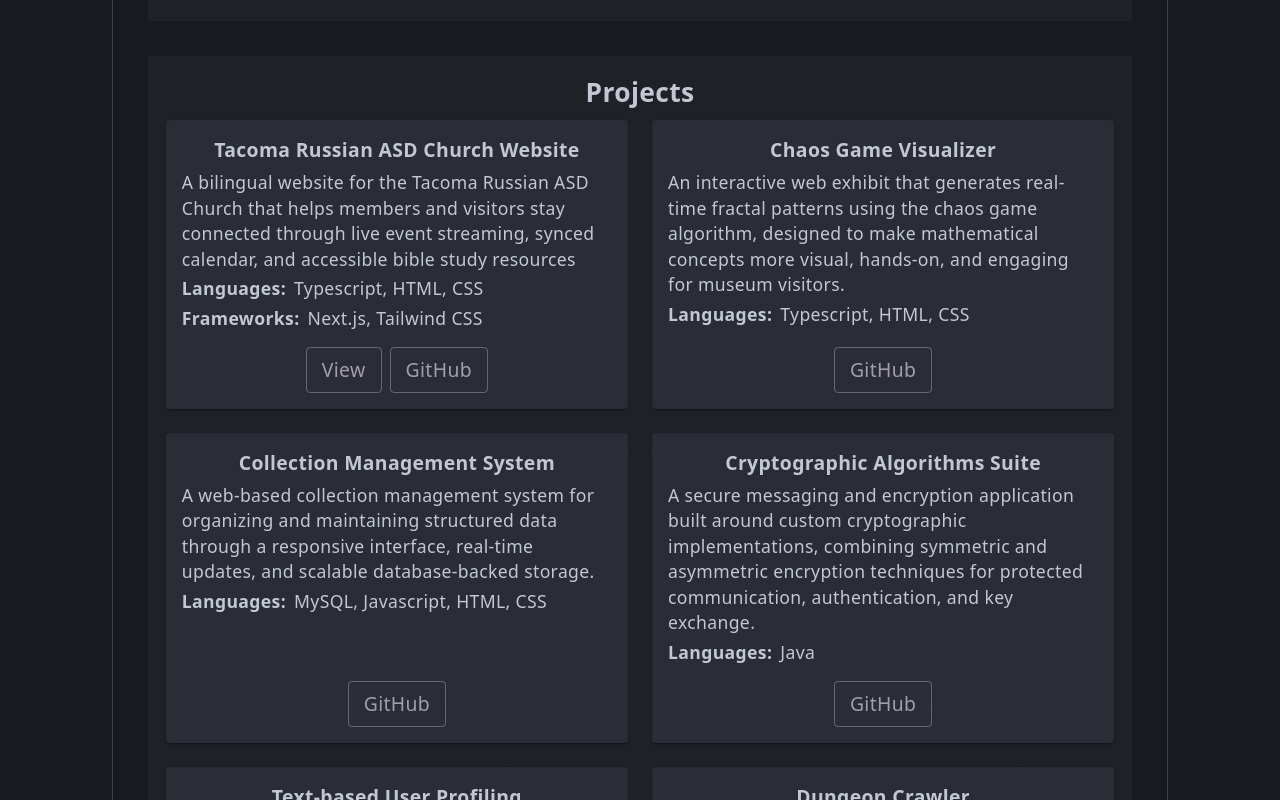
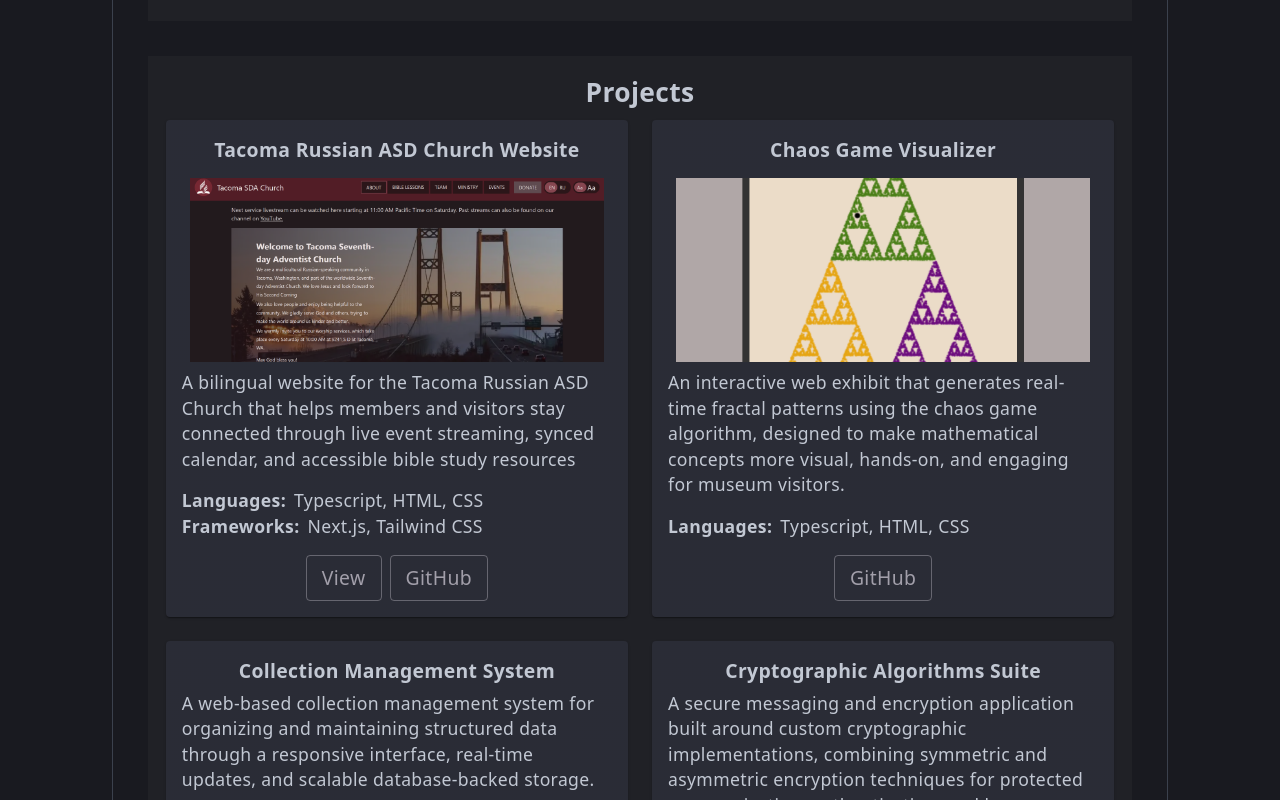
Before and after one commit to jayneen/portfolio, a React (Vite) app: page / in a window 1280 px wide. Shown: the part 820-1620 px from the top of the page. Built offline with nearby package versions, Linux system fonts and the light colour scheme.

Commit message:
added images for 2 projects

```diff
--- a/src/data/projects.ts
+++ b/src/data/projects.ts
@@ -2,6 +2,7 @@ const projects = [
   {
     id: 1,
     title: "Tacoma Russian ASD Church Website",
+    image: "TacomaRussianASDChurchWebsite.png",
     description: "A bilingual website for the Tacoma Russian ASD Church that helps members and visitors stay connected through live event streaming, synced calendar, and accessible bible study resources",
     link: ["https://sdatacoma.com/"],
     github: ["https://github.com/glavavlada/TacomaASDWebsite"],
@@ -11,6 +12,7 @@ const projects = [
   {
     id: 2,
     title: "Chaos Game Visualizer",
+    image: "ChaosGameVisualizer.png",
     description: "An interactive web exhibit that generates real-time fractal patterns using the chaos game algorithm, designed to make mathematical concepts more visual, hands-on, and engaging for museum visitors.",
     github: ["https://github.com/jayneen/chaos-game-visualizer"],
     languages: ["Typescript", "HTML", "CSS"],
@@ -18,6 +20,7 @@ const projects = [
   {
     id: 3,
     title: "Collection Management System",
+    image: "",
     description: "A web-based collection management system for organizing and maintaining structured data through a responsive interface, real-time updates, and scalable database-backed storage.",
     github: ["https://github.com/jayneen/collection-management-system"],
     languages: ["MySQL", "Javascript", "HTML", "CSS"],
@@ -25,6 +28,7 @@ const projects = [
   {
     id: 4,
     title: "Cryptographic Algorithms Suite",
+    image: "",
     description: "A secure messaging and encryption application built around custom cryptographic implementations, combining symmetric and asymmetric encryption techniques for protected communication, authentication, and key exchange.",
     github: ["https://github.com/jayneen/cryptographic-algorithms-suite"],
     languages: ["Java"],
@@ -32,6 +36,7 @@ const projects = [
   {
     id: 5,
     title: "Text-based User Profiling",
+    image: "",
     description: "A machine learning project focused on analyzing text-based user data to identify demographic and personality patterns through natural language processing and predictive modeling techniques.",
     github: ["https://github.com/jayneen/multi-modal-user-profiling"],
     languages: ["Python"],
@@ -39,6 +44,7 @@ const projects = [
   {
     id: 6,
     title: "Dungeon Crawler",
+    image: "",
     description: "A retro-inspired dungeon crawler featuring procedurally generated levels, persistent save systems, and multi-floor exploration, built as a collaborative project focused on replayability and classic RPG-style gameplay.",
     github: ["https://github.com/leadbraw/DungeonAdventure"],
     languages: ["Python"],
--- a/src/sections/Projects.tsx
+++ b/src/sections/Projects.tsx
@@ -1,4 +1,3 @@
-
 import projects from "../data/projects";
 
 import Box from "@mui/material/Box";
@@ -6,6 +5,7 @@ import Button from "@mui/material/Button";
 import Card from "@mui/material/Card";
 import CardContent from "@mui/material/CardContent";
 import Typography from "@mui/material/Typography";
+import CardMedia from "@mui/material/CardMedia";
 
 function ProjectMeta({
   label,
@@ -17,7 +17,11 @@ function ProjectMeta({
   if (!items?.length) return null;
 
   return (
-    <Typography component="p" variant="body1" sx={{ mt: 0.5, textAlign: "left" }}>
+    <Typography
+      component="p"
+      variant="body1"
+      sx={{ textAlign: "left" }}
+    >
       <Box component="span" sx={{ fontWeight: "bold", mr: 1 }}>
         {label}:
       </Box>
@@ -29,7 +33,7 @@ function ProjectMeta({
 function Projects() {
   return (
     <Box component="section">
-      <Typography variant="h4" component="h3" gutterBottom>
+      <Typography variant="h4" component="h2" gutterBottom>
         Projects
       </Typography>
 
@@ -53,19 +57,43 @@ function Projects() {
             }}
           >
             <CardContent sx={{ flexGrow: 1 }}>
-              <Typography variant="h6" component="h3" gutterBottom>
+              <Typography variant="h6" component="h3" sx={{ fontWeight: "bold" }} gutterBottom>
                 {project.title}
               </Typography>
+
+              {project.image && (
+                <CardMedia
+                  component="img"
+                  image={project.image}
+                  alt={`${project.title} preview`}
+                  sx={{
+                    width: "100%",
+                    height: "200px",
+                    objectFit: "center",
+                    p: 1,
+                    boxSizing: "border-box",
+                  }}
+                />
+              )}
 
               <Typography variant="body1" sx={{ textAlign: "left" }}>
                 {project.description}
               </Typography>
+            </CardContent>
 
+            <Box sx={{ px: 2, pb: 2, mt: "auto" }}>
+              <Box sx={{ mb: 2 }}>
                 <ProjectMeta label="Languages" items={project.languages} />
                 <ProjectMeta label="Frameworks" items={project.frameworks} />
-            </CardContent>
+              </Box>
 
-            <Box sx={{ display: "flex", justifyContent: "center", gap: 1, p: 2, pt: 0 }}>
+              <Box
+                sx={{
+                  display: "flex",
+                  justifyContent: "center",
+                  gap: 1,
+                }}
+              >
                 {project.link?.[0] && (
                   <Button
                     component="a"
@@ -90,6 +118,7 @@ function Projects() {
                   </Button>
                 )}
               </Box>
+            </Box>
           </Card>
         ))}
       </Box>
```
Also changed, not shown: public/ChaosGameVisualizer.png (added), public/TacomaRussianASDChurchWebsite.png (added). Lines whose indentation alone changed are shown as unchanged.
